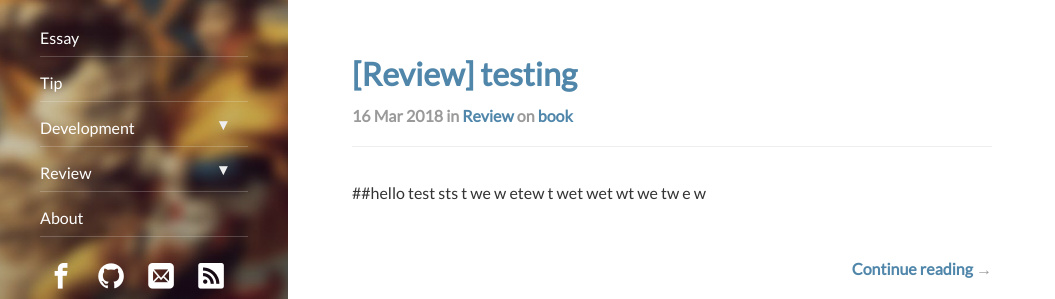
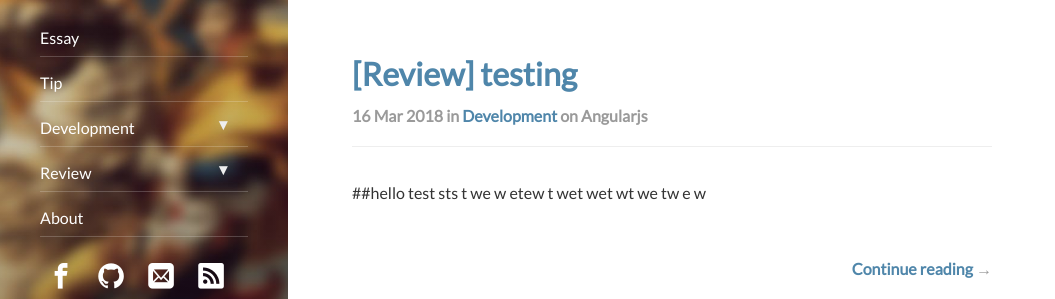
Before and after one commit to Danpatpang/Danpatpang.github.io, a Jekyll site: the page built from index.html, in a window 1280 px wide and 900 px high, scrolled down 3485 px. Shown: the part 154-453 px from the top of the window, without its empty margins (0-1055 px from the left). Built offline with Jekyll 4.4.1, drawn with Linux system fonts in a browser that asks for light colours; nearby versions of some CDN libraries; some web fonts are replaced; the list of posts is cut into pages by our own code.

Commit message:
Update 2018-03-16-Reveiw_test.md

```diff
--- a/_posts/2018-03-16-Reveiw_test.md
+++ b/_posts/2018-03-16-Reveiw_test.md
@@ -2,8 +2,8 @@
 layout : post
 title : "[Review] testing"
 subtitle : "[Review]test."
-categories : Review
-tags : Book
+categories : Development
+tags : Angularjs
 comments : true
 
 ---
```
